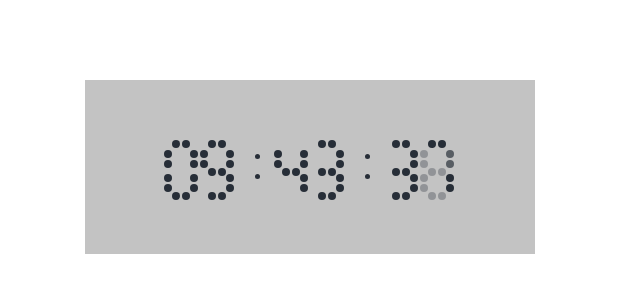
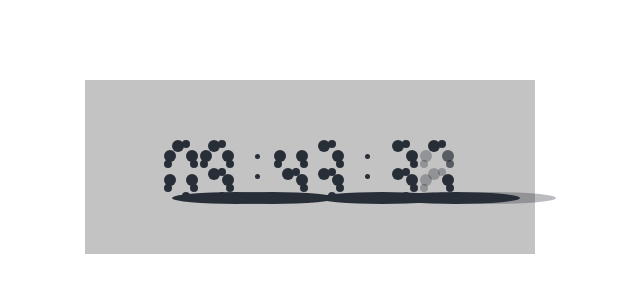
Before and after one commit to wertrain/dot-clock-js, a website: page app/index.html in a window 1280 px wide. Shown: the whole page, without its empty margins (330-970 px from the left). Drawn offline with nearby package versions, Linux system fonts and the light colour scheme.

Commit message:
デザインの更新

```diff
--- a/app/style/degine.css
+++ b/app/style/degine.css
@@ -72,8 +72,8 @@
 }
 #clock .digits .d1 {
   left: 4px;
-  width: 8px;
-  height: 8px;
+  width: 12px;
+  height: 12px;
   -webkit-border-radius: 50%;
   -moz-border-radius: 50%;
   border-radius: 50%;
@@ -89,8 +89,8 @@
 #clock .digits .d2 {
   top: 28px;
   left: 4px;
-  width: 8px;
-  height: 8px;
+  width: 12px;
+  height: 12px;
   -webkit-border-radius: 50%;
   -moz-border-radius: 50%;
   border-radius: 50%;
@@ -107,8 +107,8 @@
 #clock .digits .d3 {
   top: 52px;
   left: 4px;
-  width: 8px;
-  height: 8px;
+  width: 128px;
+  height: 12px;
   -webkit-border-radius: 50%;
   -moz-border-radius: 50%;
   border-radius: 50%;
@@ -125,8 +125,8 @@
 #clock .digits .d4 {
   top: 10px;
   left: -4px;
-  width: 8px;
-  height: 8px;
+  width: 12px;
+  height: 12px;
   -webkit-border-radius: 50%;
   -moz-border-radius: 50%;
   border-radius: 50%;
@@ -143,8 +143,8 @@
 #clock .digits .d5 {
   top: 10px;
   right: -2px;
-  width: 8px;
-  height: 8px;
+  width: 12px;
+  height: 12px;
   -webkit-border-radius: 50%;
   -moz-border-radius: 50%;
   border-radius: 50%;
@@ -161,8 +161,8 @@
 #clock .digits .d6 {
   top: 34px;
   left: -4px;
-  width: 8px;
-  height: 8px;
+  width: 12px;
+  height: 12px;
   -webkit-border-radius: 50%;
   -moz-border-radius: 50%;
   border-radius: 50%;
@@ -179,8 +179,8 @@
 #clock .digits .d7 {
   top: 34px;
   right: -2px;
-  width: 8px;
-  height: 8px;
+  width: 12px;
+  height: 12px;
   -webkit-border-radius: 50%;
   -moz-border-radius: 50%;
   border-radius: 50%;
```
